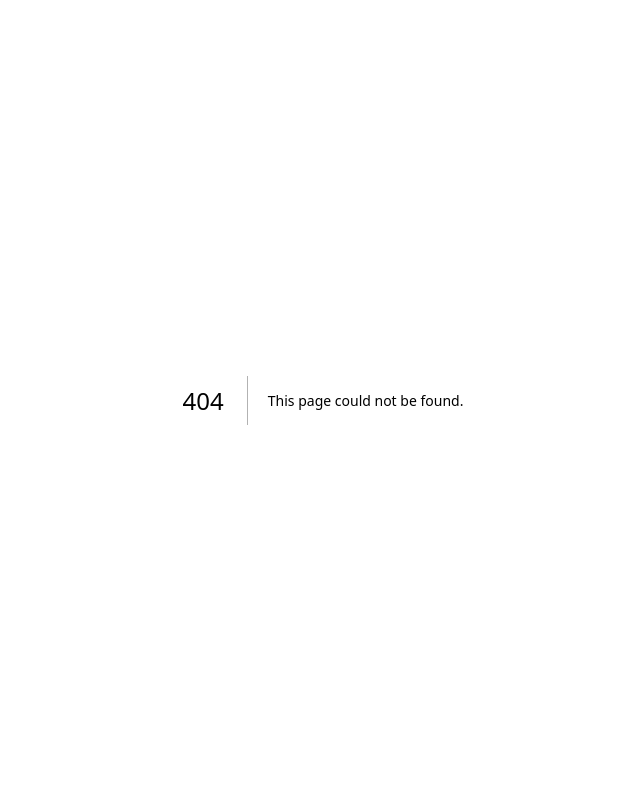
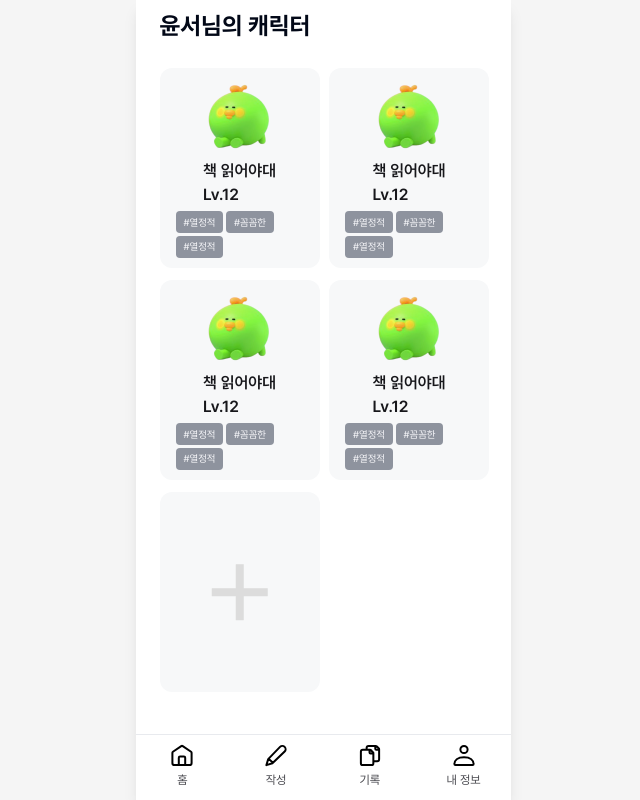
Before and after one commit to stakbucks/kekeche-deploy, a Next.js app: page /1 in a window 1280 px wide. Before the commit this address had no page. Shown: the whole page, without its empty margins (317-957 px from the left). Built offline with nearby package versions, Linux system fonts and the light colour scheme.

Commit message:
Feature/character list (#17)
* 화이트 색상 추가

* 캐릭터 목 이미지 추가

* 캐릭터 목록 퍼블리싱 #5

```diff
--- /dev/null
+++ b/src/app/(routes)/[nickname]/page.tsx
@@ -0,0 +1,61 @@
+import MockCharacterImage from '@/assets/images/mock_chracter_80x80.png'
+import { PageContainer } from '@/components/ui'
+import Image from 'next/image'
+import Link from 'next/link'
+
+export default function Home() {
+    return (
+        <PageContainer hasNavigator>
+            <div className="mb-2 px-6 py-2 text-bold24">윤서님의 캐릭터</div>
+            <div className="grid grid-cols-2 gap-3 px-6 py-2">
+                {Array(4)
+                    .fill(0)
+                    .map((_, i) => {
+                        return (
+                            <Link
+                                href=""
+                                key={i}
+                                className="flex h-[200px] w-40 flex-col items-center justify-center gap-1 rounded-xl bg-backgroundSecondaryLight px-4"
+                            >
+                                <div className="flex flex-col items-center text-semibold16 text-contentPrimaryLight">
+                                    <div>
+                                        <Image alt="몰랑이" src={MockCharacterImage} />
+                                    </div>
+                                    <div className="flex flex-col text-semibold16">
+                                        <span>책 읽어야대</span>
+                                        <span>Lv.12</span>
+                                    </div>
+                                </div>
+                                <div className="flex flex-wrap gap-[2.6px]">
+                                    <div className="grid h-[22px] place-items-center rounded-sm bg-gray-400 px-2">
+                                        <span className="min-w-fit text-[10px] text-gray-100">#열정적</span>
+                                    </div>
+                                    <div className="grid h-[22px] place-items-center rounded-sm  bg-gray-400 px-2">
+                                        <span className="text-[10px] text-gray-100">#꼼꼼한</span>
+                                    </div>
+
+                                    <div className="grid h-[22px] place-items-center rounded-sm  bg-gray-400 px-2">
+                                        <span className="min-w-fit text-[10px] text-gray-100">#열정적</span>
+                                    </div>
+                                </div>
+                            </Link>
+                        )
+                    })}
+                <CharacterCreateButton />
+            </div>
+        </PageContainer>
+    )
+}
+
+function CharacterCreateButton() {
+    return (
+        <Link href="" className="grid h-[200px] w-40 place-items-center rounded-xl bg-backgroundSecondaryLight">
+            <svg width="57" height="57" viewBox="0 0 57 57" fill="none" xmlns="http://www.w3.org/2000/svg">
+                <path
+                    d="M56.75 32.1797H32.75V56.1797H24.75V32.1797H0.75V24.1797H24.75V0.179688H32.75V24.1797H56.75V32.1797Z"
+                    fill="#DCDCDC"
+                />
+            </svg>
+        </Link>
+    )
+}
--- a/tailwind.config.ts
+++ b/tailwind.config.ts
@@ -74,6 +74,7 @@ const config = {
         colors: {
             transparent: 'transparent',
             current: 'currentColor',
+            white: '#ffffff',
             gray: {
                 100: '#F8F8FB',
                 200: '#DFE2EA',
@@ -83,6 +84,7 @@ const config = {
                 600: '#4B4F58',
             },
             contentPrimaryLight: '#17171B',
+            backgroundSecondaryLight: '#F7F8F9',
         },
         fontSize: {
             bold24: [
```
Also changed, not shown: src/assets/images/mock_chracter_80x80.png (added).
